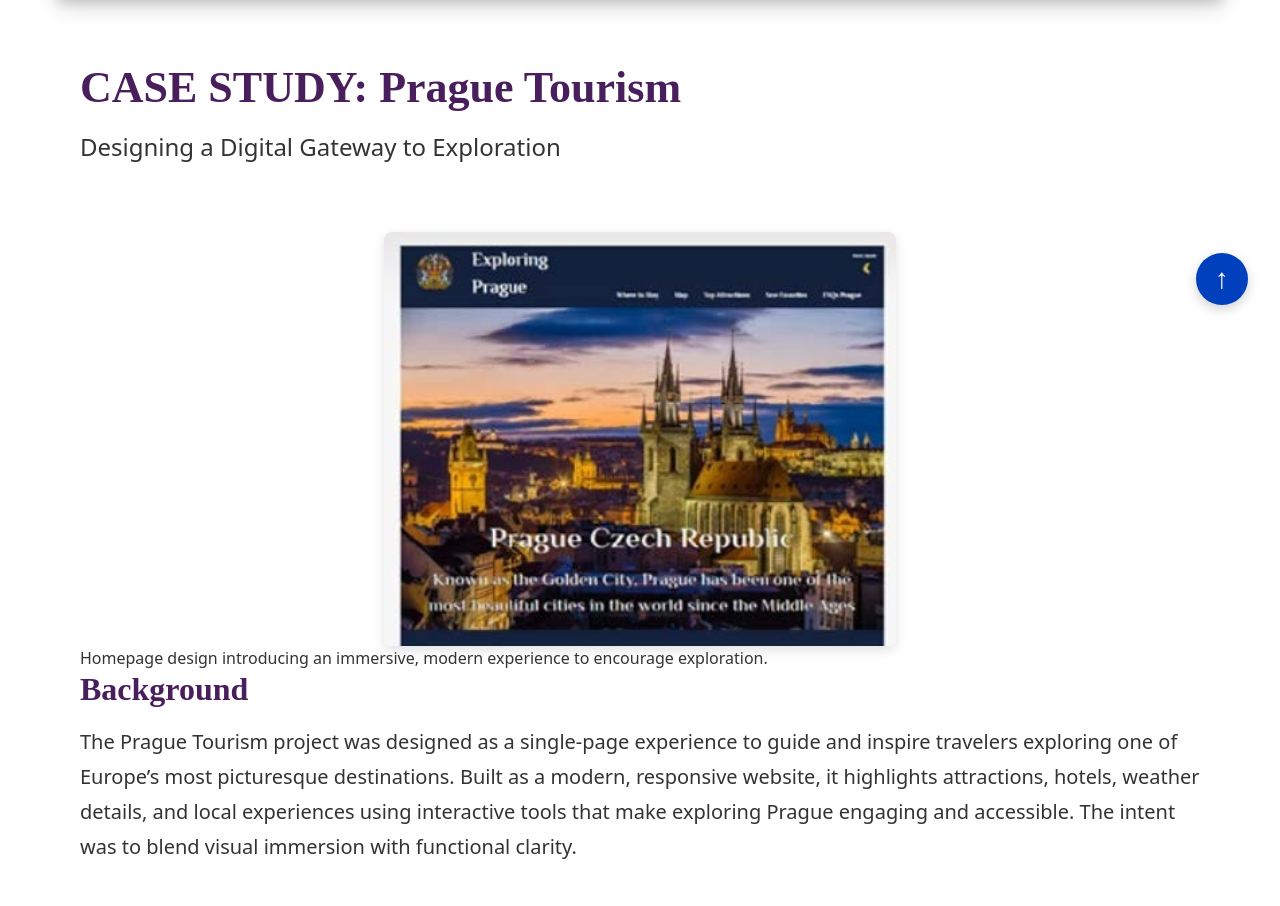
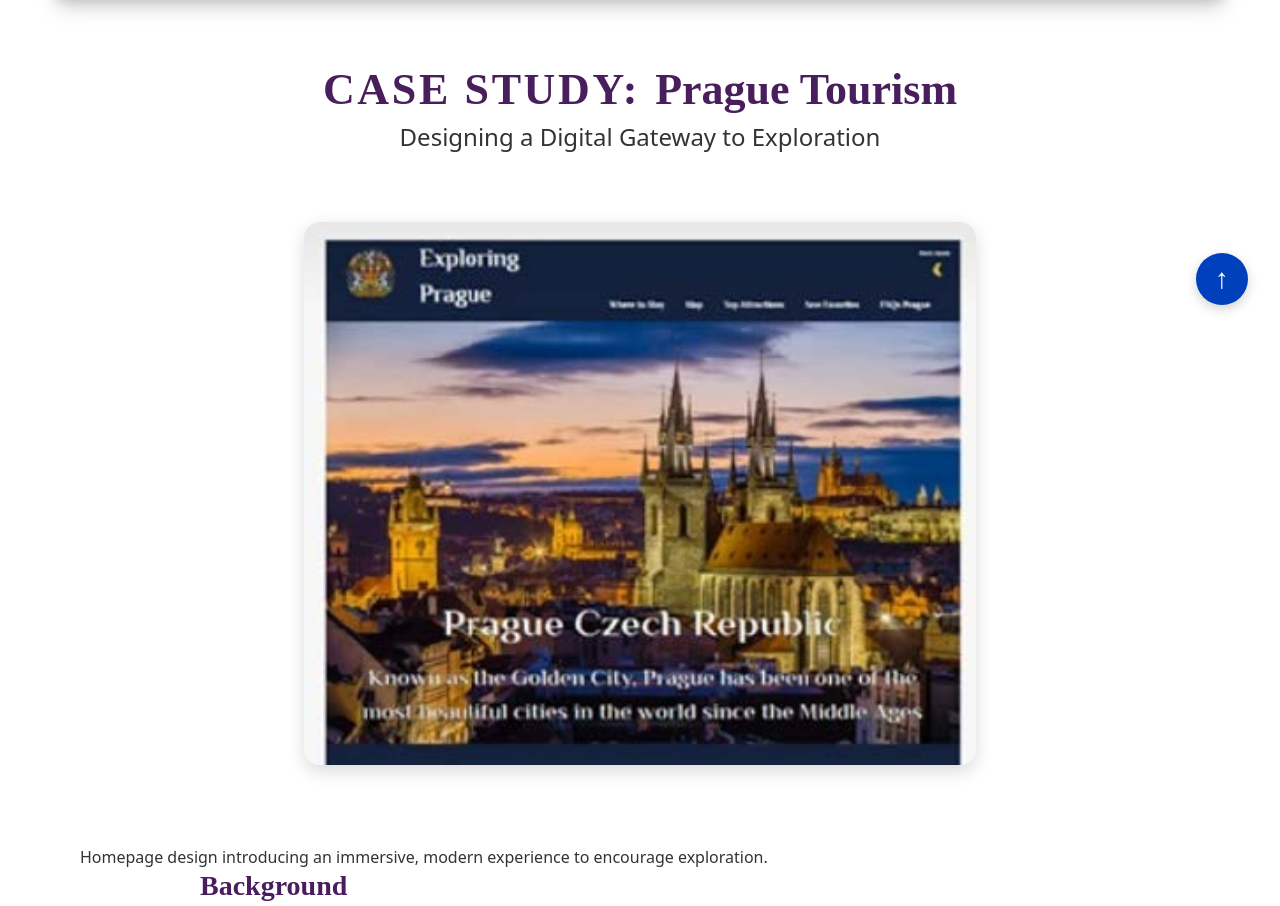
Before and after one commit to JMPelzer/jennifer-pelzer-portfolio-website, a plain HTML site: page html/projectPrague.html in a window 1280 px wide. Shown: the part 463-1369 px from the top of the page. Drawn offline with Linux system fonts and the light colour scheme.

Commit message:
improved spacing and styles on case study pages

```diff
--- a/html/projectPrague.html
+++ b/html/projectPrague.html
@@ -94,7 +94,10 @@
 
   <!-- TITLE -->
   <header class="case-study-header">
-    <h1 class="case-study-title">CASE STUDY: Prague Tourism</h1>
+   <h1 class="case-study-title">
+  <span class="cs-label">CASE STUDY:</span>
+  <span class="cs-name">Prague Tourism</span>
+</h1>
     <p class="case-study-subtitle">Designing a Digital Gateway to Exploration</p>
   </header>
 
@@ -228,10 +231,10 @@
 
     <nav class="footer-nav" aria-label="Footer links">
       <ul>
-        <li><a href="https://linkedin.com" target="_blank">LinkedIn</a></li>
-        <li><a href="https://github.com" target="_blank">GitHub</a></li>
-        <li><a href="https://behance.net" target="_blank">Behance</a></li>
-        <li><a href="../assets/Resume.pdf" target="_blank">Resume</a></li>
+       <li><a href="https://www.linkedin.com/in/jennifer-pelzer-a27243277/" target="_blank" rel="noopener">LinkedIn</a></li>
+        <li><a href="https://github.com/JMPelzer" target="_blank" rel="noopener">GitHub</a></li>
+        <li><a href="https://www.behance.net/jenniferpelzer1" target="_blank" rel="noopener">Behance</a></li>
+        <li><a href="../assets/images/DirectResume2025.pdf" target="_blank" rel="noopener">Resume</a></li>
       </ul>
     </nav>
 
--- a/styles.css
+++ b/styles.css
@@ -84,6 +84,7 @@ table { border-collapse: collapse; }
   --space-6: 2rem;
   --space-8: 3rem;
   --space-10: 4rem;
+  --space-12: 5rem;
 
   /* Radius */
   --radius-sm: 4px;
@@ -277,10 +278,10 @@ p, li {
   position: absolute;
   top: 100%;
   left: 0;
-
-  width: 14rem;
+  right: auto;
+  width: 9.5rem;
   list-style: none;
-
+  transform: translateX(-3.5rem);
   background: var(--color-white);
   padding: var(--space-3);
   margin: 0;
@@ -735,7 +736,7 @@ p, li {
 }
 
 /* =========================================================
-   CASE STUDY COMPONENT — MOBILE FIRST
+   CASE STUDY
    ========================================================= */
   .case-study {
   max-width: 60rem;
@@ -746,24 +747,47 @@ p, li {
 /* Header */
 .case-study-header {
   margin-bottom: var(--space-8);
+  text-align: center;
 }
 
 .case-study-title {
   font-family: var(--font-serif);
-  font-size: var(--h1-size);
+  font-size: var(--fs-xl);        /* comfortable size for mobile */
   color: var(--color-plum);
-  margin-bottom: var(--space-3);
-  line-height: var(--lh-tight);
+  line-height: 1.25;
+}
+
+/* Two lines on mobile */
+.case-study-title .cs-label,
+.case-study-title .cs-name {
+  display: block;
+}
+
+/* Optional fine-tuning */
+.case-study-title .cs-label {
+  letter-spacing: 0.06em;
+}
+
+.case-study-title .cs-name {
+  margin-top: 0.25rem;
 }
 
 .case-study-subtitle {
   font-size: var(--fs-md);
+  display: block;
+   margin-top: 0;
+   margin-bottom: var(--space-6);
   line-height: var(--lh-relaxed);
-  max-width: 40rem;
+  max-width: 45rem;
   color: var(--color-text);
+
 }
 
 /* Hero image */
+.case-study-hero {
+  margin-bottom: var(--space-10);   /* Space above Background heading */
+}
+
 .case-study-hero img {
   width: 100%;
   height: auto;
@@ -811,7 +835,8 @@ p, li {
   font-size: var(--fs-xs);
   color: var(--color-text);
   text-align: center;
-  margin-top: var(--space-2);
+  margin-top: var(--space-3);
+  line-height: 1.4;
 }
 
 /* Lists */
@@ -1030,18 +1055,45 @@ p, li {
   }
 
   .case-study-header {
+     margin-top: var(--space-10);
+  margin-bottom: var(--space-10);
+    text-align: center;
+  }
+
+  .case-study-hero img {
+  max-width: 46rem;
+  margin-left: auto;
+  margin-right: auto;
   margin-bottom: var(--space-10);
 }
 
   .case-study-title {
     font-size: 2.5rem;
+    text-align: center;
+  }
+
+  /* Back to one line */
+  .case-study-title .cs-label,
+  .case-study-title .cs-name {
+    display: inline;
+  }
+
+  .case-study-title .cs-name {
+    margin-top: 0;         /* cancel mobile margin */
+    margin-left: 0.25rem;  /* small gap after the colon */
   }
 
   .case-study-subtitle {
     font-size: var(--fs-lg);
     max-width: 48rem;
+     margin-left: auto;
+  margin-right: auto;
+   margin-bottom: var(--space-8);
   }
 
+  .cs-section {
+  margin-bottom: var(--space-12);
+}
   .cs-section h2 {
     font-size: 1.75rem;
   }
@@ -1064,7 +1116,9 @@ p, li {
   }
 
   .cs-image figcaption {
-    text-align: left;
+    max-width: 30rem;
+    margin-left: auto;
+    margin-right: auto;
   }
 
 /* -------------------------------------- DESKTOP 1200px------------------------- ---------- */
@@ -1184,34 +1238,85 @@ p, li {
   max-width: 70rem;
 }
 
+.case-study-header {
+  text-align: center;
+}
+
+/* Titles */
   .case-study-title {
     font-size: 2.75rem;
+  }
+
+  .case-study-title .cs-label,
+  .case-study-title .cs-name {
+    display: inline;
+  }
+
+  .case-study-title .cs-name {
+    margin-left: 0.25rem;
   }
 
 .case-study-subtitle {
   font-size: var(--fs-xl);
   line-height: var(--lh-relaxed);
   max-width: 52rem;
+  margin-left: auto;
+  margin-right: auto;
 }
 
-  .cs-section h2 {
-    font-size: 2rem;
-    margin-bottom: var(--space-4);
+/* Hero image spacing */
+.case-study-hero {
+  margin-bottom: var(--space-12);
+  text-align: center;
+}
+.case-study-hero img {
+  max-width: 46rem;
+  margin-left: auto;
+  margin-right: auto;
 }
 
-  .cs-section p {
+/* Section Headings */
+.cs-section h2 {
+   max-width: 55rem;
+  margin-left: auto;
+  margin-right: auto;
+}
+
+/* Balanced paragraph width */
+.case-study .cs-section p {
   font-size: var(--fs-lg);
   line-height: 1.75;
+  max-width: 55rem;
+  margin-left: auto;
+  margin-right: auto;
 }
 
+/* Image container spacing */
 .cs-image {
-    margin: var(--space-8) 0 var(--space-10);
+   max-width: 55rem;
+  margin-left: auto;
+  margin-right: auto;
 }
 
+
+.case-study img,
 .cs-image img {
+  max-width: 42rem;
+  margin-left: auto;
+  margin-right: auto;
+  display: block;
   border-radius: var(--radius-lg);
   box-shadow: 0 6px 18px rgba(0,0,0,0.15);
-    max-width: 35rem;   /* allow larger images on desktop */
+}
+
+/* Captions centered and sized to image */
+.cs-image figcaption {
+  text-align: center !important;
+  max-width: 46rem;
+  margin-left: auto;
+  margin-right: auto;
+  margin-top: var(--space-3);
+  line-height: 1.4;
 }
 
 }
```
Also changed, not shown: html/about.html (+4 -4 lines), html/connect.html (+12 -6 lines), html/index.html (+4 -4 lines), html/projectBM.html (+4 -4 lines), html/projectLibrary.html (+4 -4 lines), html/projectRocketBikes.html (+8 -5 lines), 1 other file. Lines whose indentation alone changed are shown as unchanged.
